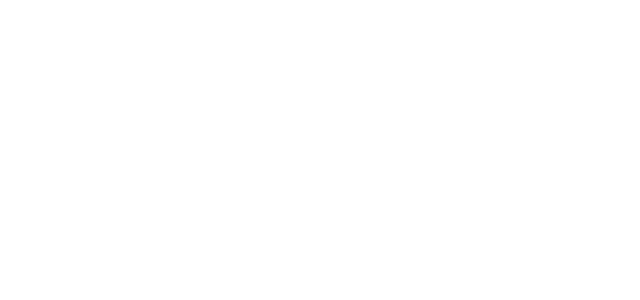
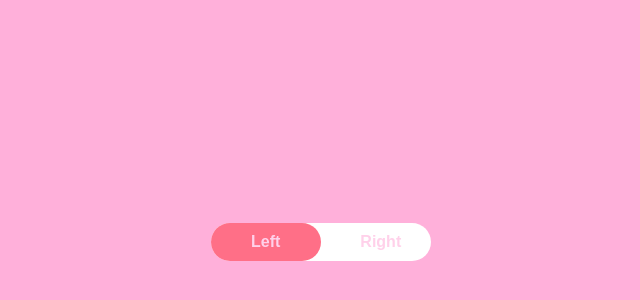
Before and after one commit to ducnp98/ReactJs_Animation, a React (Create React App) app: page /ToggleButtonAnimation in a window 1280 px wide. Before the commit this address had no page. Shown: the part 158-458 px from the top of the page, without its empty margins (319-959 px from the left). Built offline with nearby package versions, Linux system fonts and the light colour scheme.

Commit message:
Toggle button animation

```diff
--- a/src/Navigation/index.tsx
+++ b/src/Navigation/index.tsx
@@ -5,6 +5,7 @@
 import ButtonRippleAnimation from '../Page/ButtonRippleAnimation'
 import InputAnimation from '../Page/InputAnimation'
 import TabNavigationAnimation from '../Page/TabNavigationAnimation'
+import ToggleButtonAnimation from '../Page/ToggleButtonAnimation'
 
 function AppNavigation() {
   return (
@@ -15,6 +16,7 @@
         <Route path="/InputAnimation" Component={InputAnimation} />
         <Route path="/ButtonRippleAnimation" Component={ButtonRippleAnimation} />
         <Route path="/TabNavigationAnimation" Component={TabNavigationAnimation} />
+        <Route path="/ToggleButtonAnimation" Component={ToggleButtonAnimation} />
       </Routes>
     </BrowserRouter>
   )
--- /dev/null
+++ b/src/Page/ToggleButtonAnimation/index.tsx
@@ -0,0 +1,35 @@
+import React from 'react'
+
+import './style.css'
+
+const ToggleButtonAnimation = () => {
+  const leftClick = () => {
+    let btn = document.getElementsByClassName('btn-indicator')
+    // @ts-ignore
+    btn[0].style.left = '0px'
+  }
+
+  const rightClick = () => {
+    let btn = document.getElementsByClassName('btn-indicator')
+    // @ts-ignore
+    btn[0].style.left = '110px'
+  }
+
+  return (
+    <div className="toggle-button-container">
+      <div className="form-box">
+        <div className="button-box">
+          <div className="btn-indicator"></div>
+          <button type="button" className="toggle-btn" onClick={leftClick}>
+            Left
+          </button>
+          <button type="button" className="toggle-btn" onClick={rightClick}>
+            Right
+          </button>
+        </div>
+      </div>
+    </div>
+  )
+}
+
+export default ToggleButtonAnimation
--- /dev/null
+++ b/src/Page/ToggleButtonAnimation/style.css
@@ -0,0 +1,42 @@
+.toggle-button-container {
+  width: 100%;
+  height: 100vh;
+  display: flex;
+  justify-content: center;
+  align-items: center;
+  background-color: rgb(255, 176, 218);
+}
+
+.button-box {
+  width: 220px;
+  margin: 35px auto;
+  position: relative;
+  border-radius: 30px;
+  background-color: white;
+  display: flex;
+  justify-content: space-between;
+}
+
+.toggle-btn {
+  padding: 10px 40px;
+  cursor: pointer;
+  background-color: transparent;
+  border: 0;
+  outline: none;
+  position: relative;
+  text-align: center;
+  color: rgb(255, 209, 234);
+  font-size: 1rem;
+  font-weight: 600;
+}
+
+.btn-indicator {
+  left: 0;
+  top: 0;
+  position: absolute;
+  width: 110px;
+  height: 100%;
+  background-color: rgb(255, 111, 135);
+  border-radius: 30px;
+  transition: 0.5s;
+}
--- a/src/Page/index.tsx
+++ b/src/Page/index.tsx
@@ -23,6 +23,9 @@
         <div className="button pink_600" onClick={() => navigation('TabNavigationAnimation')}>
           Tab Navigation Animation
         </div>
+        <div className="button pink_700" onClick={() => navigation('ToggleButtonAnimation')}>
+          Toggle Button Animation
+        </div>
       </div>
     </div>
   )
--- a/src/Page/page.css
+++ b/src/Page/page.css
@@ -33,6 +33,10 @@
   background-color: rgb(255, 95, 175);
 }
 
+.button.pink_700 {
+  background-color: rgb(255, 65, 160);
+}
+
 .button:hover {
   opacity: 0.7;
 }
```
